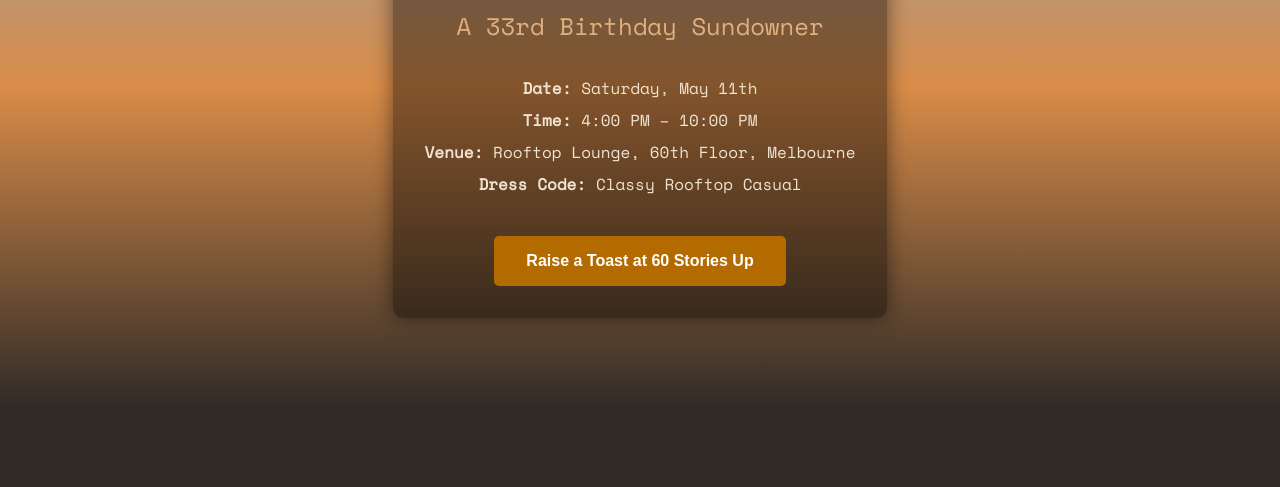
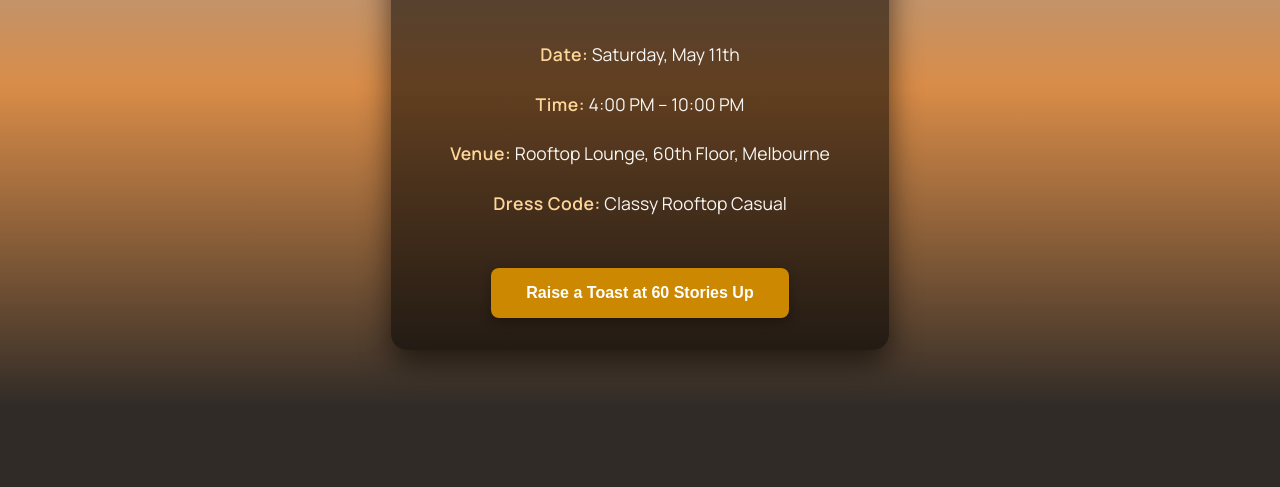
Before and after one commit to dheerajsena/dheerajs-birthday-invite, a plain HTML site: page index.html in a window 1280 px wide. Shown: the part 313-800 px from the top of the page. Drawn offline with nearby package versions, Linux system fonts and the light colour scheme.

Commit message:
Update style.css

```diff
--- a/style.css
+++ b/style.css
@@ -1,62 +1,94 @@
+@import url('https://fonts.googleapis.com/css2?family=Playfair+Display:wght@700&family=Space+Mono&family=Manrope:wght@400;600&display=swap');
+
 body {
   margin: 0;
   padding: 0;
   box-sizing: border-box;
+  font-family: 'Manrope', sans-serif;
+  background: linear-gradient(to top, #302b27 10%, #d98c48 50%, #87a6c2 90%);
+  height: 100vh;
+  overflow: hidden;
+  animation: gradientShift 20s ease infinite alternate;
+}
+
+@keyframes gradientShift {
+  0% { background-position: left; }
+  100% { background-position: right; }
 }
 
 .invite-container {
-  position: relative;
-  height: 100vh;
-  background: linear-gradient(to top, #302b27 10%, #d98c48 50%, #87a6c2 90%);
-  color: #fff;
-  font-family: 'Space Mono', monospace;
   display: flex;
   justify-content: center;
   align-items: center;
-  text-align: center;
-  overflow: hidden;
+  height: 100%;
+  animation: fadeIn 1.5s ease-in;
+}
+
+@keyframes fadeIn {
+  from { opacity: 0; transform: translateY(40px); }
+  to { opacity: 1; transform: translateY(0); }
 }
 
 .sunset-overlay {
-  background-color: rgba(0, 0, 0, 0.4);
-  padding: 2rem;
-  border-radius: 10px;
-  box-shadow: 0 0 20px rgba(0,0,0,0.5);
+  background-color: rgba(0, 0, 0, 0.55);
+  padding: 2rem 3rem;
+  border-radius: 16px;
+  box-shadow: 0 12px 30px rgba(0,0,0,0.6);
+  text-align: center;
   max-width: 600px;
+  animation: riseUp 1.8s ease-out;
+}
+
+@keyframes riseUp {
+  from { transform: translateY(50px); opacity: 0; }
+  to { transform: translateY(0); opacity: 1; }
 }
 
 .title {
   font-family: 'Playfair Display', serif;
-  font-size: 3rem;
+  font-size: 3.2rem;
   color: #f5deb3;
-  margin-bottom: 0.5rem;
+  margin-bottom: 0.3rem;
+  letter-spacing: 1px;
 }
 
 .subtitle {
-  font-size: 1.5rem;
+  font-family: 'Space Mono', monospace;
+  font-size: 1.2rem;
   color: #e0b07e;
   margin-bottom: 2rem;
+  text-transform: uppercase;
 }
 
-.details p {
-  margin: 0.5rem 0;
-  font-size: 1rem;
-  color: #f0e3d2;
+.details {
+  font-family: 'Manrope', sans-serif;
+  font-size: 1.1rem;
+  line-height: 2rem;
+  color: #f8f6f3;
+}
+
+.details strong {
+  color: #ffd699;
+  font-weight: 600;
+  letter-spacing: 0.5px;
 }
 
 .rsvp-button {
   margin-top: 2rem;
-  background-color: #b36b00;
+  background-color: #cc8800;
   color: #fff;
   border: none;
-  padding: 1rem 2rem;
+  padding: 1rem 2.2rem;
   font-size: 1rem;
   font-weight: bold;
   cursor: pointer;
-  border-radius: 5px;
-  transition: background-color 0.3s ease;
+  border-radius: 8px;
+  box-shadow: 0 4px 12px rgba(0,0,0,0.3);
+  transition: all 0.3s ease;
 }
 
 .rsvp-button:hover {
-  background-color: #cc7a00;
+  background-color: #e09c1a;
+  transform: scale(1.05);
+  box-shadow: 0 6px 20px rgba(0,0,0,0.4);
 }
```
